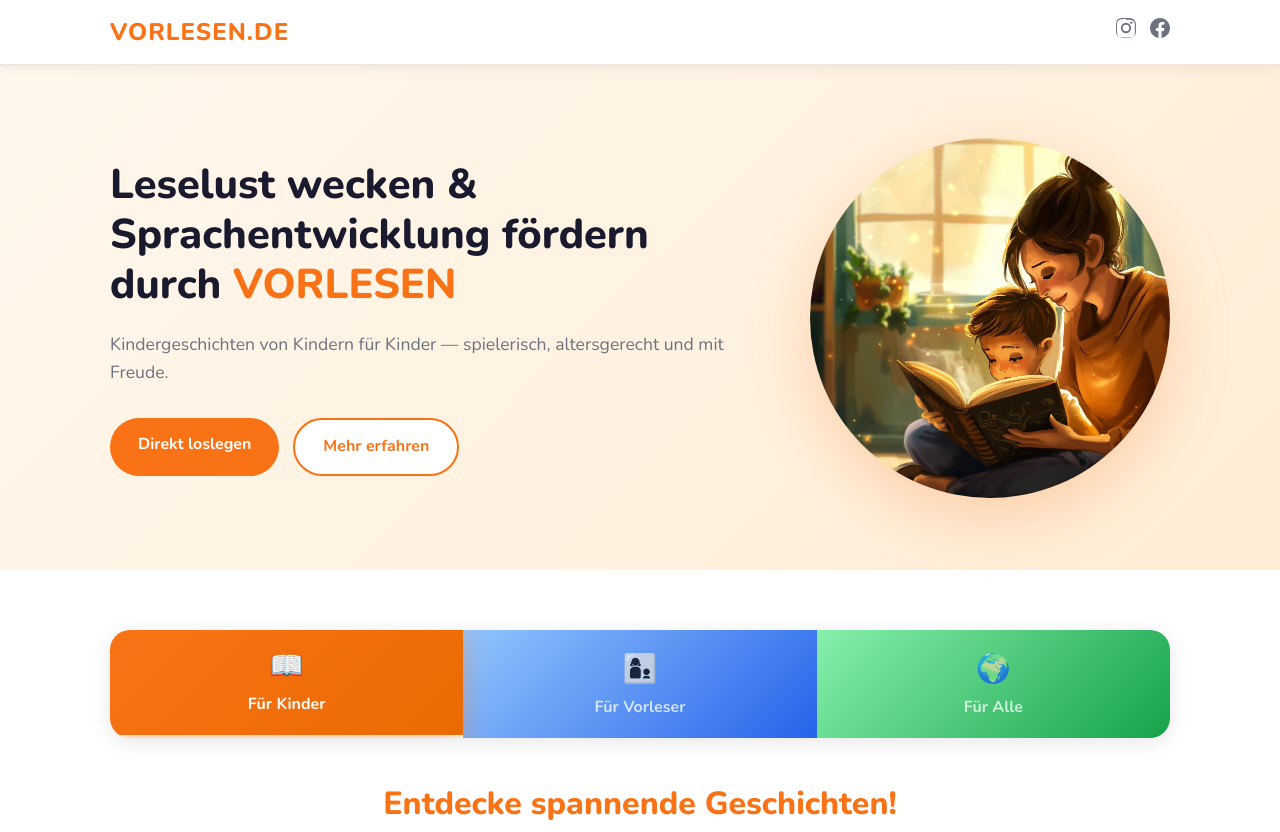
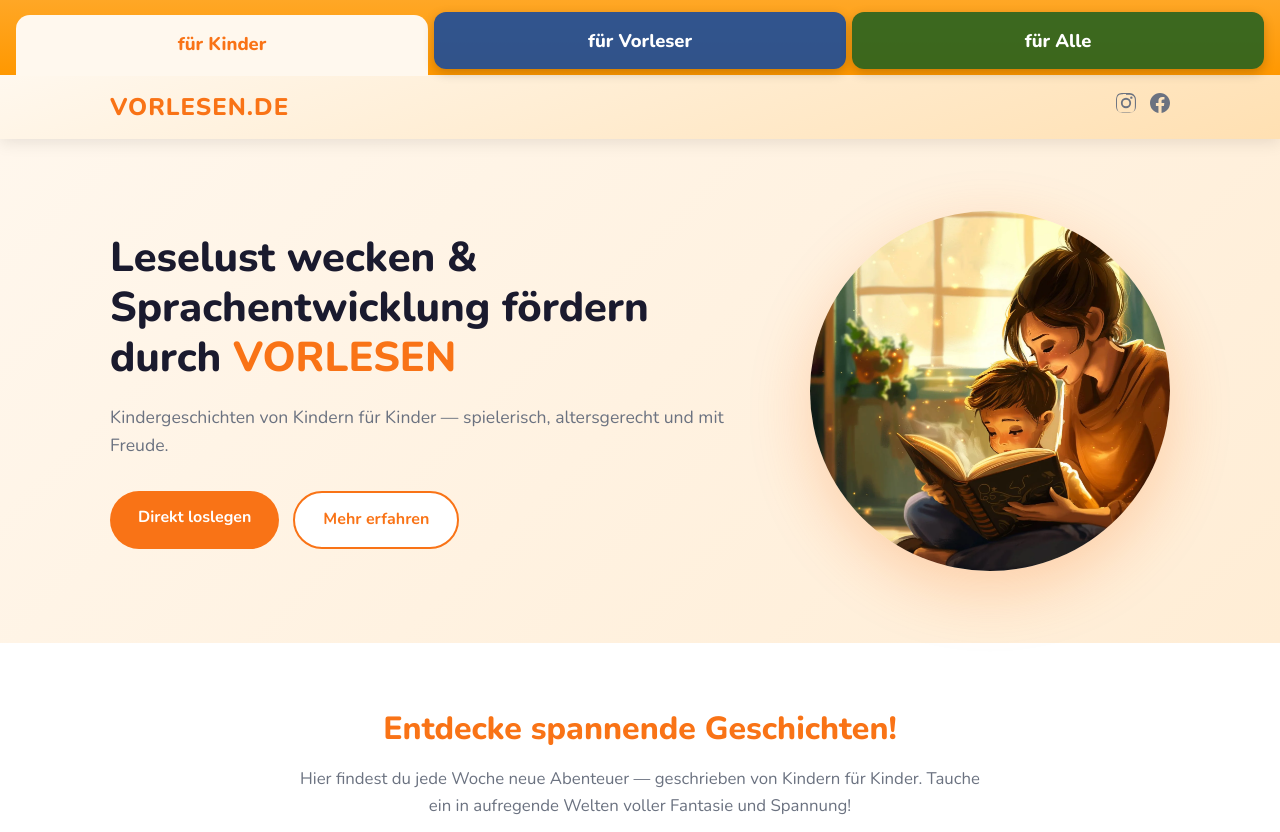
Before and after one commit to BertMutsaers/claudecode, a plain HTML site: page index.html in a window 1280 px wide. Shown: the top 832 px of the page. Drawn offline with nearby package versions, Linux system fonts and the light colour scheme.

Commit message:
Internet-ABC Karteireiter-Navigation

```diff
--- a/index.html
+++ b/index.html
@@ -10,8 +10,15 @@
 </head>
 <body>
 
+  <!-- TAB BAR ganz oben -->
+  <div class="top-tab-bar kinder-bg">
+    <button class="top-tab active kinder-tab" data-tab="kinder">für Kinder</button>
+    <button class="top-tab vorleser-tab" data-tab="vorleser">für Vorleser</button>
+    <button class="top-tab alle-tab" data-tab="alle">für Alle</button>
+  </div>
+
   <!-- HEADER -->
-  <header>
+  <header class="site-header kinder-header">
     <div class="container header-inner">
       <a href="/" class="logo">VORLESEN.DE</a>
       <div class="header-icons">
@@ -48,21 +55,6 @@
   <section class="tabs-section" id="tabs">
     <div class="container">
 
-      <!-- Tab Buttons -->
-      <div class="tab-nav">
-        <button class="tab-btn active kinder" data-tab="kinder">
-          <span class="tab-icon">📖</span>
-          <span>Für Kinder</span>
-        </button>
-        <button class="tab-btn vorleser" data-tab="vorleser">
-          <span class="tab-icon">👩‍👦</span>
-          <span>Für Vorleser</span>
-        </button>
-        <button class="tab-btn alle" data-tab="alle">
-          <span class="tab-icon">🌍</span>
-          <span>Für Alle</span>
-        </button>
-      </div>
 
       <!-- Tab: Für Kinder -->
       <div class="tab-content active kinder-content" id="tab-kinder">
@@ -250,15 +242,23 @@
   </footer>
 
   <script>
-    const btns = document.querySelectorAll('.tab-btn');
+    const topTabs = document.querySelectorAll('.top-tab');
     const contents = document.querySelectorAll('.tab-content');
+    const header = document.querySelector('.site-header');
+    const tabBar = document.querySelector('.top-tab-bar');
 
-    btns.forEach(btn => {
+    topTabs.forEach(btn => {
       btn.addEventListener('click', () => {
-        btns.forEach(b => b.classList.remove('active'));
+        const tab = btn.dataset.tab;
+
+        topTabs.forEach(b => b.classList.remove('active'));
+        btn.classList.add('active');
+
         contents.forEach(c => c.classList.remove('active'));
-        btn.classList.add('active');
-        document.getElementById('tab-' + btn.dataset.tab).classList.add('active');
+        document.getElementById('tab-' + tab).classList.add('active');
+
+        header.className = 'site-header ' + tab + '-header';
+        tabBar.className = 'top-tab-bar ' + tab + '-bg';
       });
     });
   </script>
--- a/style.css
+++ b/style.css
@@ -28,15 +28,77 @@ body {
   padding: 0 20px;
 }
 
-/* HEADER */
-header {
-  background: #fff;
-  border-bottom: 2px solid #f0e8e0;
+/* TOP TAB BAR */
+.top-tab-bar {
+  display: flex;
+  align-items: flex-end;
+  width: 100%;
   position: sticky;
   top: 0;
+  z-index: 200;
+  padding: 12px 16px 0;
+  gap: 6px;
+  transition: background 0.3s;
+}
+
+/* Hintergrund der Tab-Leiste = Farbe des aktiven Tabs */
+.top-tab-bar.kinder-bg   { background: linear-gradient(180deg, #ffa726 0%, #ff9800 100%); }
+.top-tab-bar.vorleser-bg { background: linear-gradient(180deg, #42a5f5 0%, #1e88e5 100%); }
+.top-tab-bar.alle-bg     { background: linear-gradient(180deg, #66bb6a 0%, #43a047 100%); }
+
+.top-tab {
+  flex: 1;
+  padding: 16px 12px;
+  border: none;
+  cursor: pointer;
+  font-family: "Nunito", sans-serif;
+  font-size: 1.15rem;
+  font-weight: 800;
+  transition: all 0.2s;
+  position: relative;
+  bottom: 0;
+}
+
+/* AKTIVER TAB: Karteireiter — oben rund, unten offen, verbindet sich mit Header */
+.top-tab.active {
+  border-radius: 14px 14px 0 0;
+  padding-bottom: 20px;
+  margin-bottom: -1px;
+}
+
+.kinder-tab.active   { background: #fff8ee; color: var(--orange); }
+.vorleser-tab.active { background: #eff6ff; color: var(--blue-dark); }
+.alle-tab.active     { background: #f0fdf4; color: var(--green-dark); }
+
+/* INAKTIVE TABS: schwebend — vollständig abgerundet */
+.top-tab:not(.active) {
+  border-radius: 12px;
+  color: #fff;
+  margin-bottom: 6px;
+  box-shadow: 0 4px 12px rgba(0,0,0,0.2);
+}
+
+.kinder-tab:not(.active)   { background: rgba(230,81,0,0.85); }
+.vorleser-tab:not(.active) { background: rgba(13,71,161,0.85); }
+.alle-tab:not(.active)     { background: rgba(27,94,32,0.85); }
+
+.top-tab:not(.active):hover {
+  transform: translateY(-3px);
+  box-shadow: 0 8px 20px rgba(0,0,0,0.25);
+}
+
+/* HEADER */
+.site-header {
+  position: sticky;
+  top: 69px;
   z-index: 100;
-  box-shadow: 0 2px 12px rgba(0,0,0,0.06);
+  box-shadow: 0 3px 16px rgba(0,0,0,0.1);
+  transition: background 0.3s;
 }
+
+.kinder-header   { background: linear-gradient(160deg, #fff8ee 0%, #ffe0b2 100%); }
+.vorleser-header { background: linear-gradient(160deg, #eff6ff 0%, #bbdefb 100%); }
+.alle-header     { background: linear-gradient(160deg, #f0fdf4 0%, #c8e6c9 100%); }
 
 .header-inner {
   display: flex;
```
